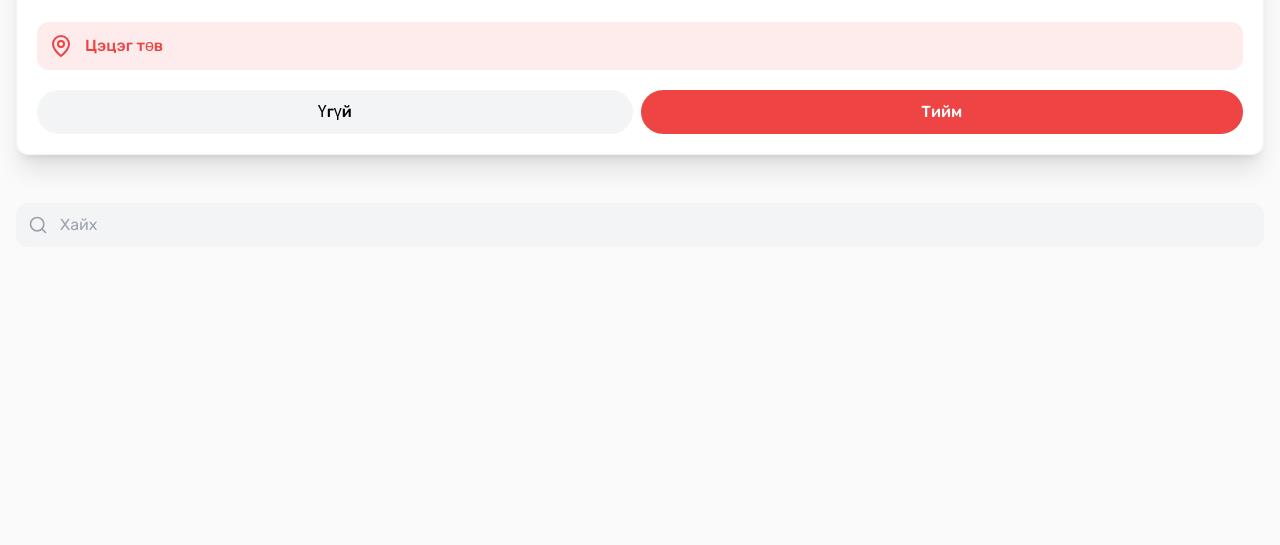
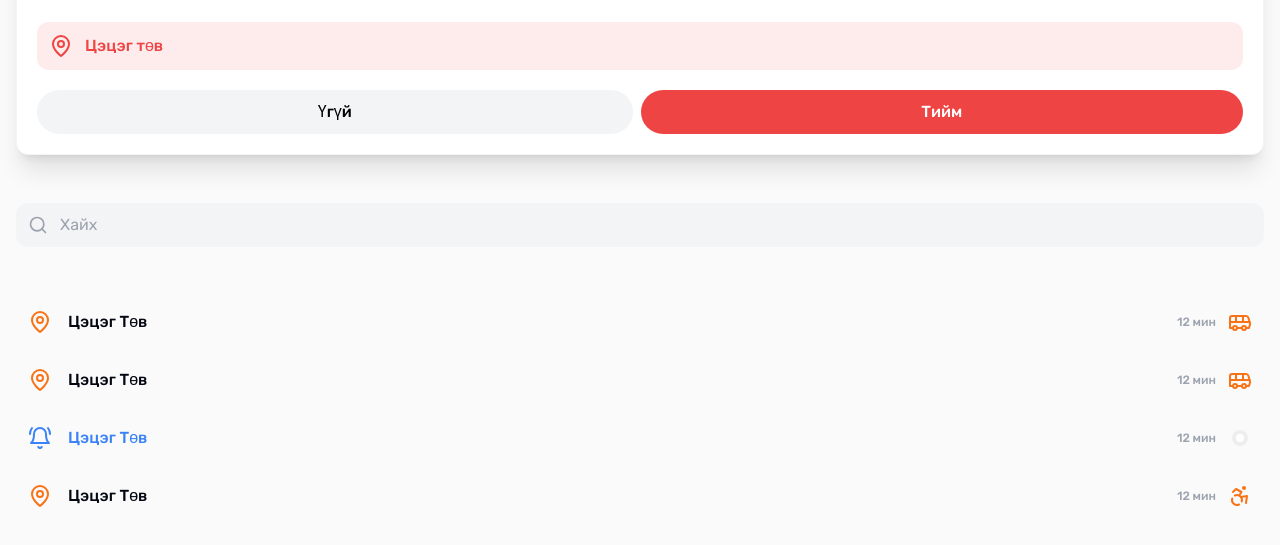
Before and after one commit to galzorigo/smartbus, a React (Create React App) app: page / in a window 1280 px wide. Shown: the part 1652-2197 px from the top of the page. Built offline with nearby package versions, Linux system fonts and the light colour scheme.

Commit message:
bus stops with its states added

```diff
--- a/src/App.js
+++ b/src/App.js
@@ -7,9 +7,12 @@ import StopNotif from './components/StopNotif';
 import RemoveNotif from './components/RemoveNotif';
 import GetOffBus from './components/RemoveNotif';
 import SearchBar from './components/SearchBar';
+import BusStop from './components/BusStop';
+import BusStopWithNotif from './components/BusStopWithNotif';
 
 
-import { Home, Bus, Settings, Search, BellMinus ,BellRing, User, MapPin} from 'lucide-react'
+import { Home, Bus, Settings, Search, BellMinus ,BellRing, User, MapPin, Accessibility} from 'lucide-react'
+import { ReactComponent as StopNoNotif } from './customIcons/busty.svg';
 
 function App() {
   return (
@@ -97,6 +100,37 @@ function App() {
       <SearchBar icon={<Search />} />
 
 
+      <div className='space-y-[4px]'>
+        <BusStop
+          Stop="Цэцэг Төв"
+          icon={<MapPin className='' />}
+          icon2={<Bus className=''/>}
+          time="12 мин"
+        />
+
+        <BusStop
+          Stop="Цэцэг Төв"
+          icon={<MapPin className='' />}
+          icon2={<Bus className=''/>}
+          time="12 мин"
+        />
+
+        <BusStopWithNotif
+          Stop="Цэцэг Төв"
+          icon={<BellRing className='' />}
+          icon2={<StopNoNotif className=''/>}
+          time="12 мин"
+        />
+
+        <BusStop
+          Stop="Цэцэг Төв"
+          icon={<MapPin className='' />}
+          icon2={<Accessibility className=''/>}
+          time="12 мин"
+        />
+      </div>
+
+
 
 
     </div>
--- /dev/null
+++ b/src/components/BusStop.js
@@ -0,0 +1,26 @@
+export default function BusStop({Stop, icon, icon2, time}) {
+    return (
+        <div className="flex justify-between rounded-[12px] items-center px-[12px] ">
+            <div className="flex items-center">
+                <div className="text-orange-500 h-[24px] w-[24px]">
+                    {icon}
+                </div>
+
+                <div className="flex items-center justify-center h-[54px] rounded-[12px] ml-[8px]">
+                    <p className="font-medium text-[16px] text-gray-950 px-[8px]">{Stop}</p>
+                </div>
+            </div>
+
+            <div className="flex items-center gap-[4px]">
+                <div className="text-[12px] font-medium text-gray-400">
+                    {time}
+                </div>
+
+                <div className="text-orange-500 h-[24px] w-[24px] ml-[8px]">
+                    {icon2}
+                </div>
+            </div>
+        </div>
+
+    )
+}
--- /dev/null
+++ b/src/components/BusStopWithNotif.js
@@ -0,0 +1,26 @@
+export default function BusStopWithNotif({Stop, icon, icon2, time}) {
+    return (
+        <div className="flex justify-between rounded-[12px] items-center px-[12px] ">
+            <div className="flex items-center">
+                <div className="text-blue-500 h-[24px] w-[24px]">
+                    {icon}
+                </div>
+
+                <div className="flex items-center justify-center h-[54px] rounded-[12px] ml-[8px]">
+                    <p className="font-medium text-[16px] text-blue-500 px-[8px]">{Stop}</p>
+                </div>
+            </div>
+
+            <div className="flex items-center gap-[4px]">
+                <div className="text-[12px] font-medium text-gray-400">
+                    {time}
+                </div>
+
+                <div className="text-orange-500 h-[24px] w-[24px] ml-[8px]">
+                    {icon2}
+                </div>
+            </div>
+        </div>
+
+    )
+}
```
Also changed, not shown: src/customIcons/busty.svg (added).
